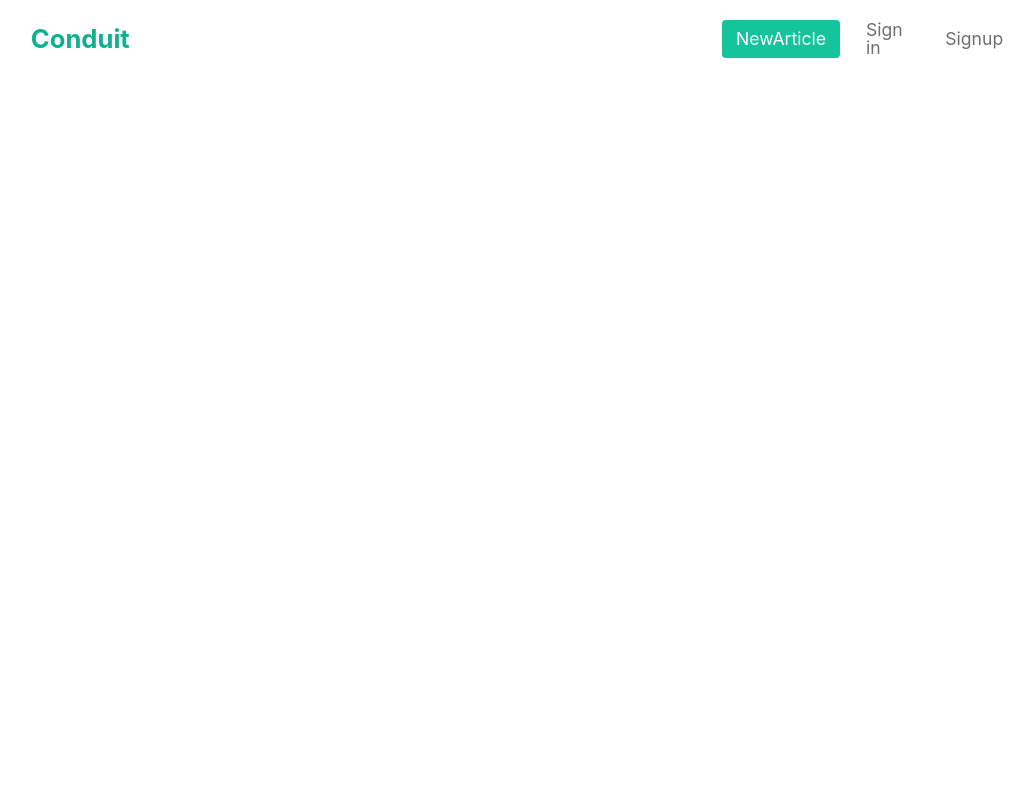
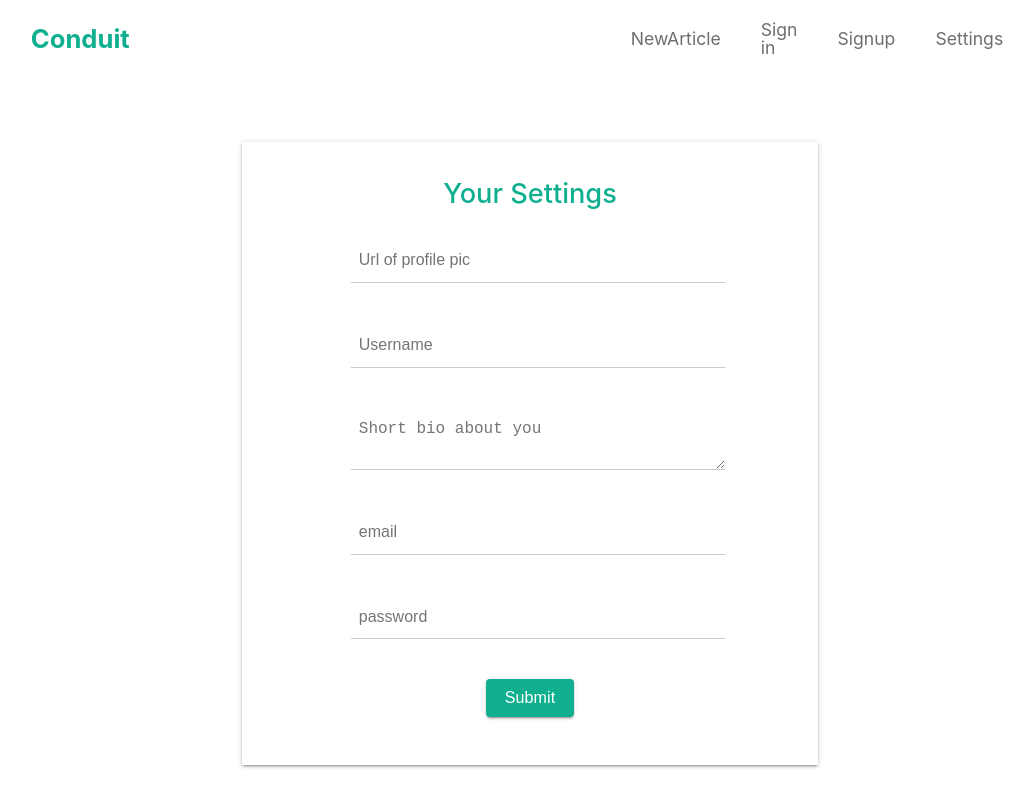
Before and after one commit to jaybhoyar/conduit-client-react, a React (Create React App) app: page /settings in a window 1280 px wide. Shown: the top 806 px of the page, without its empty margins (110-1144 px from the left). Built offline with nearby package versions, Linux system fonts and the light colour scheme.

Commit message:
user settings

```diff
--- a/src/App.js
+++ b/src/App.js
@@ -5,16 +5,19 @@ import Signin from "./components/Signin/signin";
 import Signup from "./components/Signup/Signup";
 import Header from "./components/common/Header";
 import Article from "./components/Article/index";
-import NewArticle from "./components/Newarticle/index";
+import NewArticle from "./components/Newarticle";
+import Settings from "./components/Settings";
 
 function App() {
 	return (
 		<>
 			<Header />
-			<Route exact path="/" component={NewArticle} />
+			<Route exact path="/" component={Home} />
 			<Route exact path="/tag/:tag" component={Home} />
+			<Route exact path="/newpost" component={NewArticle} />
 			<Route exact path="/login" component={Signin} />
 			<Route exact path="/signup" component={Signup} />
+			<Route exact path="/settings" component={Settings} />
 			<Route exact path="/article/:slug" component={Article} />
 		</>
 	);
--- /dev/null
+++ b/src/components/Settings/index.jsx
@@ -0,0 +1,46 @@
+import React from "react";
+import "../../styles/common.scss";
+
+function Settings() {
+	return (
+		<div>
+			<div className="form_container">
+				<h3 className="form_heading">Your Settings</h3>
+				<form>
+					<input
+						className="text_input"
+						type="text"
+						placeholder="Url of profile pic"
+					/>
+					<input
+						className="text_input"
+						type="text"
+						placeholder="Username"
+					/>
+					<textarea
+						className="text_input"
+						type="text"
+						placeholder="Short bio about you"
+					></textarea>
+					<input
+						className="text_input"
+						type="email"
+						placeholder="email"
+					/>
+					<input
+						className="text_input"
+						type="password"
+						placeholder="password"
+					/>
+					<input
+						className="submit_button"
+						type="submit"
+						value="Submit"
+					/>
+				</form>
+			</div>
+		</div>
+	);
+}
+
+export default Settings;
--- a/src/components/common/Header.jsx
+++ b/src/components/common/Header.jsx
@@ -16,11 +16,10 @@ function Header() {
 					<input type="text" name="" id="" />
 				</div>
 				<div className="auth_button">
-					<Link to="/" className="active_link">
-						NewArticle
-					</Link>
+					<Link to="/newpost">NewArticle</Link>
 					<Link to="/login">Sign in</Link>
 					<Link to="/signup">Signup</Link>
+					<Link to="/settings">Settings</Link>
 				</div>
 			</header>
 		</div>
--- a/src/styles/common.scss
+++ b/src/styles/common.scss
@@ -24,7 +24,7 @@ a {
 			}
 		}
 		.search_box {
-			width: 40%;
+			width: 30%;
 			input {
 				width: 80%;
 				padding: 12px 20px;
@@ -37,7 +37,7 @@ a {
 			display: flex;
 			align-items: center;
 			justify-content: flex-end;
-			width: 30%;
+			width: 40%;
 
 			a {
 				margin-right: 12px;
@@ -109,11 +109,11 @@ a {
 		margin-bottom: 1rem;
 	}
 	form {
-		width: 50%;
+		width: 70%;
 		.text_input {
 			outline: none;
 			display: block;
-			margin-bottom: 2rem;
+			margin: 1.5rem 0 2.5rem 0;
 			padding: 0.8rem 0.5rem;
 			border: none;
 			font-size: 1rem;
```
